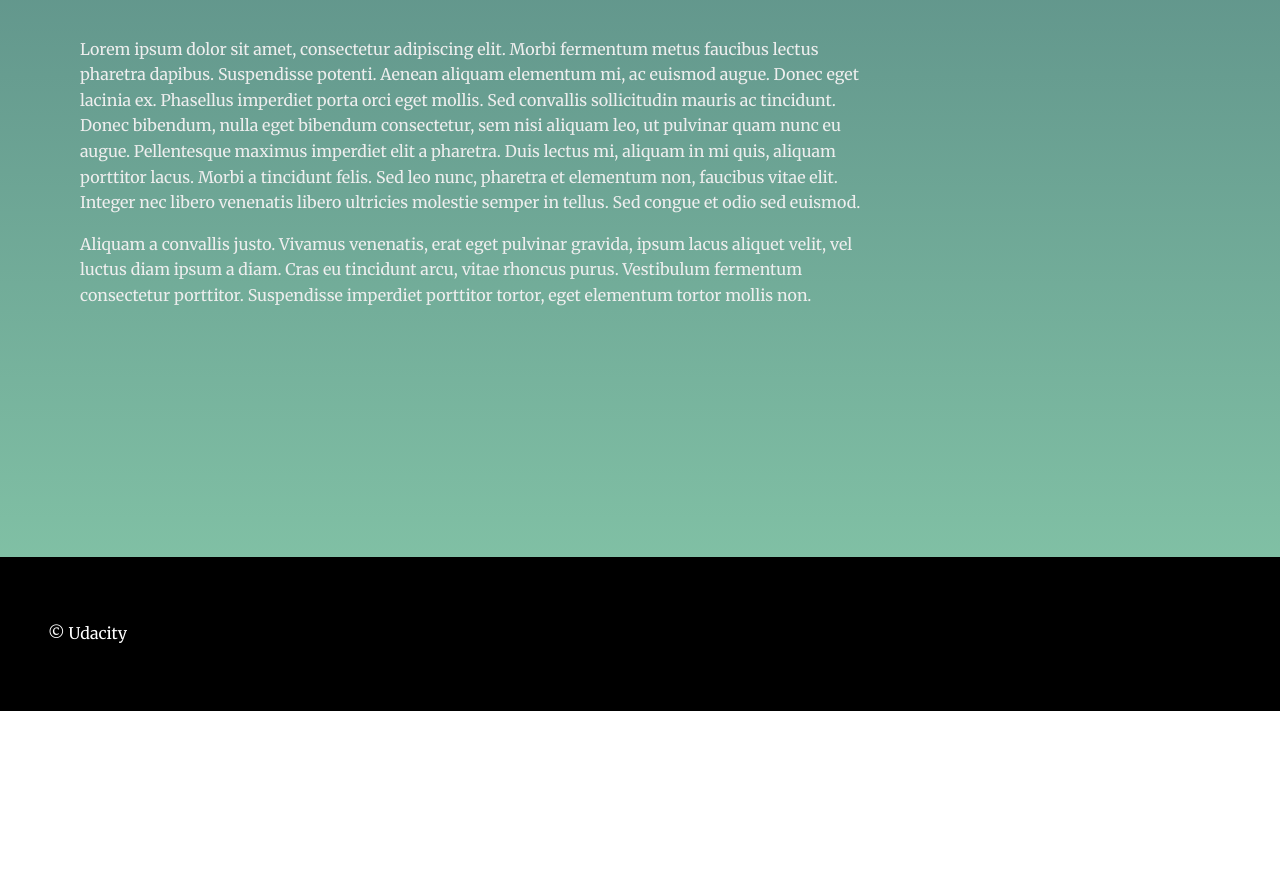
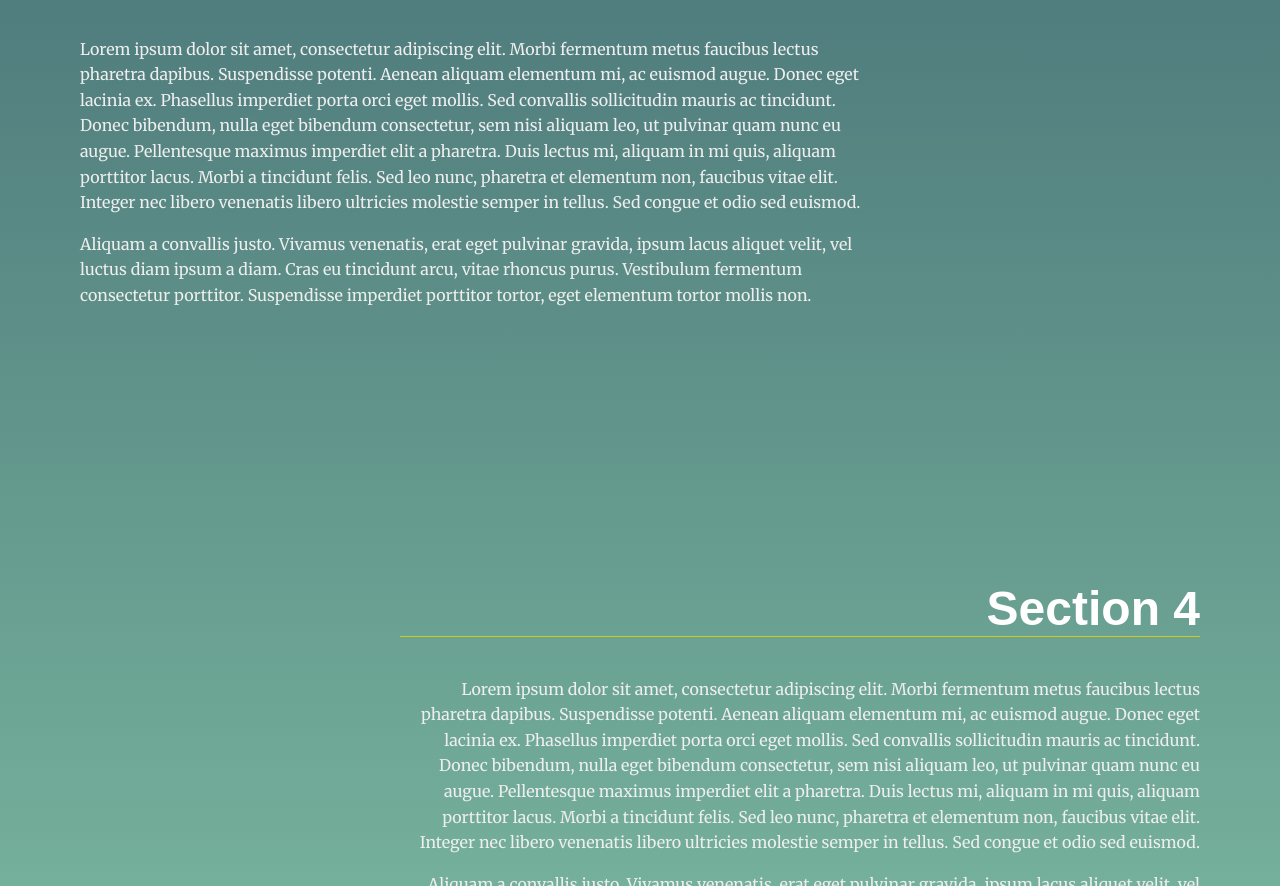
Before and after one commit to OmarElewa21/landing_page, a plain HTML site: page index.html in a window 1280 px wide. Shown: the part 1914-2800 px from the top of the page. Before the commit the page ends 2625 px from the top, so only its background shows below. Drawn offline with Linux system fonts and the light colour scheme.

Commit message:
Adding new section & Styling Active Section

```diff
--- a/css/styles.css
+++ b/css/styles.css
@@ -80,7 +80,7 @@ section {
 }
 
 .navbar_item {
-    padding: 10px;
+    padding: 1%;
 }
 
 .current_nav_link {
@@ -88,6 +88,11 @@ section {
 }
 .current_nav_anchor {
     color: white;
+}
+
+.active_section {
+    font-weight: 900;
+    background-color: red;
 }
 
 .navbar_link {
--- a/index.html
+++ b/index.html
@@ -52,6 +52,14 @@
         <p>Aliquam a convallis justo. Vivamus venenatis, erat eget pulvinar gravida, ipsum lacus aliquet velit, vel luctus diam ipsum a diam. Cras eu tincidunt arcu, vitae rhoncus purus. Vestibulum fermentum consectetur porttitor. Suspendisse imperdiet porttitor tortor, eget elementum tortor mollis non.</p>
       </div>
     </section>
+    <section id="section4" data-nav="Section 4">
+      <div class="landing__container">
+        <h2>Section 4</h2>
+        <p>Lorem ipsum dolor sit amet, consectetur adipiscing elit. Morbi fermentum metus faucibus lectus pharetra dapibus. Suspendisse potenti. Aenean aliquam elementum mi, ac euismod augue. Donec eget lacinia ex. Phasellus imperdiet porta orci eget mollis. Sed convallis sollicitudin mauris ac tincidunt. Donec bibendum, nulla eget bibendum consectetur, sem nisi aliquam leo, ut pulvinar quam nunc eu augue. Pellentesque maximus imperdiet elit a pharetra. Duis lectus mi, aliquam in mi quis, aliquam porttitor lacus. Morbi a tincidunt felis. Sed leo nunc, pharetra et elementum non, faucibus vitae elit. Integer nec libero venenatis libero ultricies molestie semper in tellus. Sed congue et odio sed euismod.</p>
+
+        <p>Aliquam a convallis justo. Vivamus venenatis, erat eget pulvinar gravida, ipsum lacus aliquet velit, vel luctus diam ipsum a diam. Cras eu tincidunt arcu, vitae rhoncus purus. Vestibulum fermentum consectetur porttitor. Suspendisse imperdiet porttitor tortor, eget elementum tortor mollis non.</p>
+      </div>
+    </section>
   </main>
   <footer class="page__footer">
     <p>&copy Udacity</p>
--- a/js/app.js
+++ b/js/app.js
@@ -36,6 +36,17 @@ function style_active_link(element){
 }
 
 
+function isInViewport(element) {
+  const rect = element.getBoundingClientRect();
+  return (
+      rect.top >= 0 &&
+      rect.left >= 0 &&
+      rect.bottom <= (window.innerHeight || document.documentElement.clientHeight) &&
+      rect.right <= (window.innerWidth || document.documentElement.clientWidth)
+  );
+}
+
+
 /**
  * End Helper Functions
  * Begin Main Functions
@@ -60,15 +71,58 @@ function style_active_link(element){
 // Build menu
 document.getElementById("navbar__list").innerHTML =
         `<li class="navbar_item">
-        <a href="#section1" class="navbar_link" onclick="style_active_link(this);">Section 1</a>
+        <a href="#section1" class="navbar_link" onclick="style_active_link(this)">Section 1</a>
         </li>
         <li class="navbar_item">
-        <a href="#section2" class="navbar_link" onclick="style_active_link(this);">Section 2</a>
+        <a href="#section2" class="navbar_link" onclick="style_active_link(this)">Section 2</a>
         </li>
         <li class="navbar_item">
-        <a href="#section3" class="navbar_link" onclick="style_active_link(this);">Section 3</a>
+        <a href="#section3" class="navbar_link" onclick="style_active_link(this)">Section 3</a>
+        </li>
+        <li class="navbar_item">
+        <a href="#section4" class="navbar_link" onclick="style_active_link(this)">Section 4</a>
+        </li>
         `;
 
-// Scroll to section on link click
+
 
 // Set sections as active
+const section1 = document.querySelector('#section1');
+const section2 = document.querySelector('#section2');
+const section3 = document.querySelector('#section3');
+const section4 = document.querySelector('#section4');
+
+document.addEventListener('scroll', function () {
+  if(isInViewport(section1)){
+    let doc = document.getElementsByClassName('landing__container')[0];
+    doc.style.fontSize   = "large";
+
+    document.getElementsByClassName('landing__container')[1].style.fontSize = "medium";
+    document.getElementsByClassName('landing__container')[2].style.fontSize = "medium";
+    document.getElementsByClassName('landing__container')[3].style.fontSize = "medium";
+  }
+  else if(isInViewport(section2)){
+    let doc = document.getElementsByClassName('landing__container')[1];
+    doc.style.fontSize   = "large";
+
+    document.getElementsByClassName('landing__container')[0].style.fontSize = "medium";
+    document.getElementsByClassName('landing__container')[2].style.fontSize = "medium";
+    document.getElementsByClassName('landing__container')[3].style.fontSize = "medium";
+  }
+  else if(isInViewport(section3)){
+    let doc = document.getElementsByClassName('landing__container')[2];
+    doc.style.fontSize   = "large";
+
+    document.getElementsByClassName('landing__container')[0].style.fontSize = "medium";
+    document.getElementsByClassName('landing__container')[1].style.fontSize = "medium";
+    document.getElementsByClassName('landing__container')[3].style.fontSize = "medium";
+  }
+  else if(isInViewport(section4)){
+    let doc = document.getElementsByClassName('landing__container')[3];
+    doc.style.fontSize   = "large";
+
+    document.getElementsByClassName('landing__container')[0].style.fontSize = "medium";
+    document.getElementsByClassName('landing__container')[1].style.fontSize = "medium";
+    document.getElementsByClassName('landing__container')[2].style.fontSize = "medium";
+  }
+});
```
